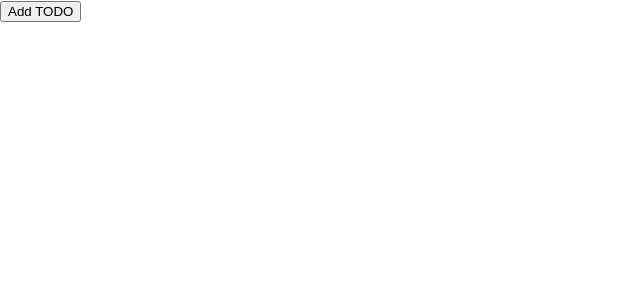
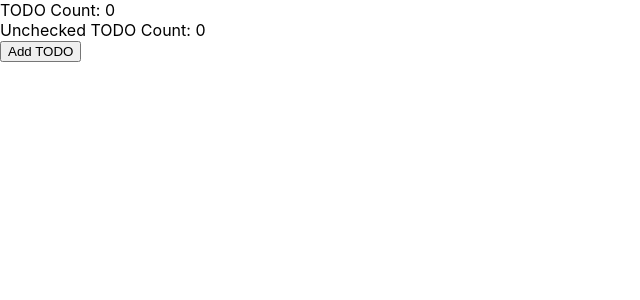
Before and after one commit to qbentil/REST-API-integration-with-React, a React (Create React App) app: page / in a window 1280 px wide. Shown: the top 300 px of the page, without its empty margins (0-640 px from the left). Built offline with nearby package versions, Linux system fonts and the light colour scheme.

Commit message:
Implementing Todo Count and Checked todo count

```diff
--- a/src/App.js
+++ b/src/App.js
@@ -58,6 +58,8 @@ class App extends React.Component{
     {
       return (
         <div>
+          <div>TODO Count: {this.state.todos.length}</div>
+          <div>Unchecked TODO Count: {this.state.todos.filter(todo => !todo.checked).length}</div>
           <button onClick={() => this.addTodo()}>Add TODO</button>
           <ul>
             {this.state.todos.map( todo => (
```
